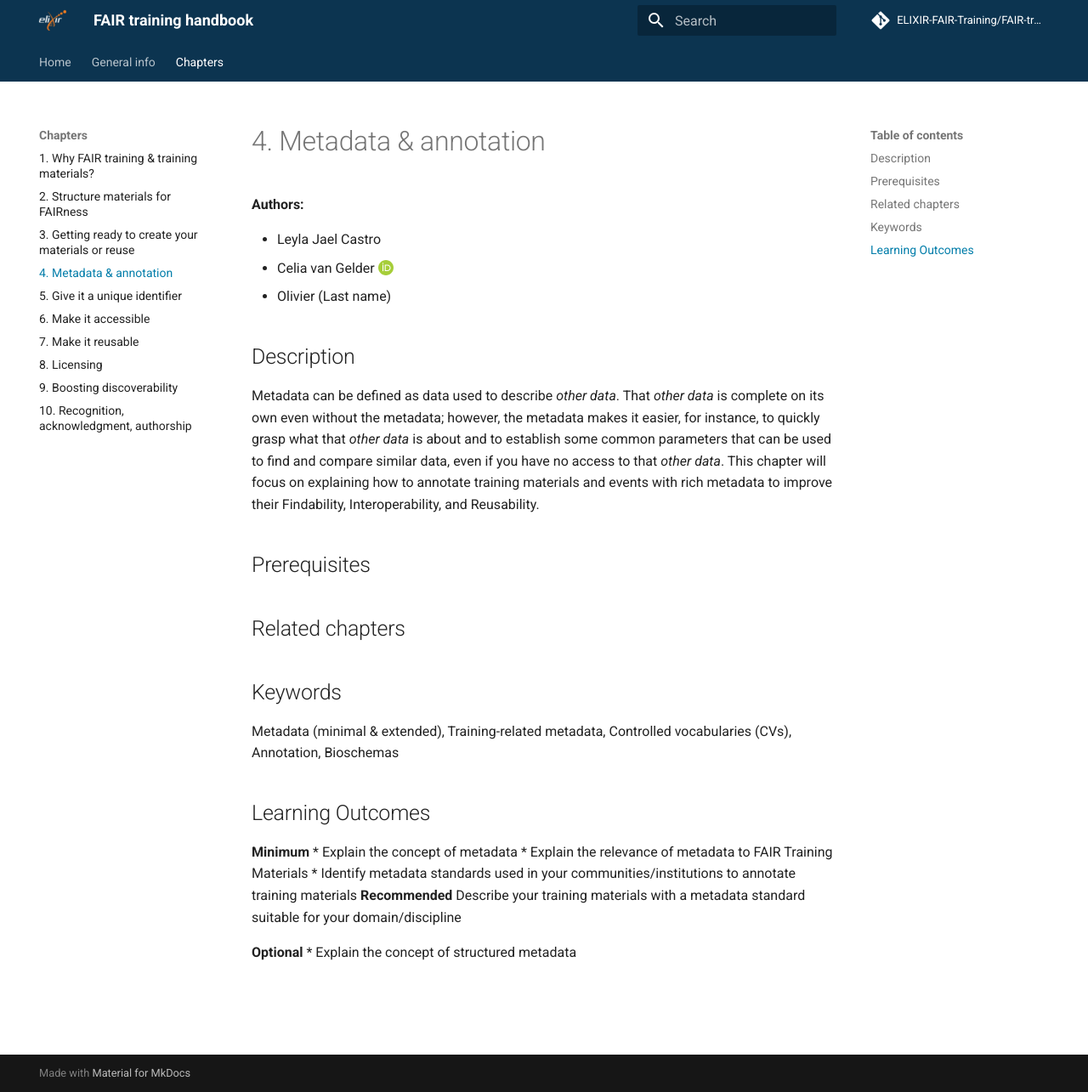
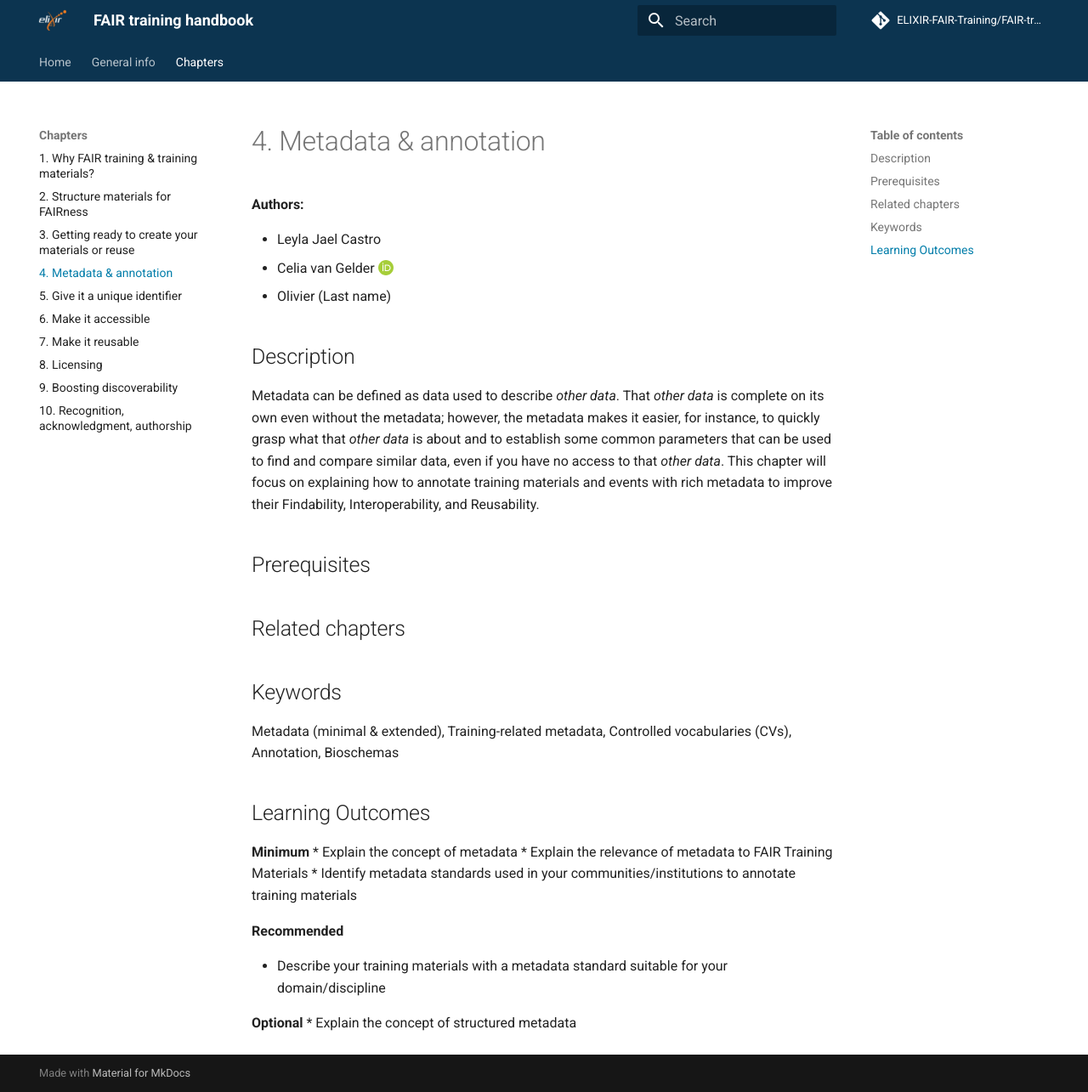
Before and after one commit to elixir-europe-training/ELIXIR-TrP-FAIR-training-handbook, an MkDocs documentation site: the page built from docs/chapters/chapter_04.md, in a window 1280 px wide and 1285 px high. Shown: the whole window at 85% size. Built offline with MkDocs 1.6.1 and Material for MkDocs 9.7.7, drawn with Linux system fonts in a browser that asks for light colours; comment, search, counter and statistics services are not loaded.

```diff
--- a/docs/chapters/chapter_04.md
+++ b/docs/chapters/chapter_04.md
@@ -23,8 +23,10 @@ Metadata (minimal & extended), Training-related metadata, Controlled vocabularie
 * Explain the concept of metadata
 * Explain the relevance of metadata to FAIR Training Materials
 * Identify metadata standards used in your communities/institutions to annotate training materials
+
 **Recommended**
-Describe your training materials with a metadata standard suitable for your domain/discipline
+
+* Describe your training materials with a metadata standard suitable for your domain/discipline
 
 **Optional**
 * Explain the concept of structured metadata
```
